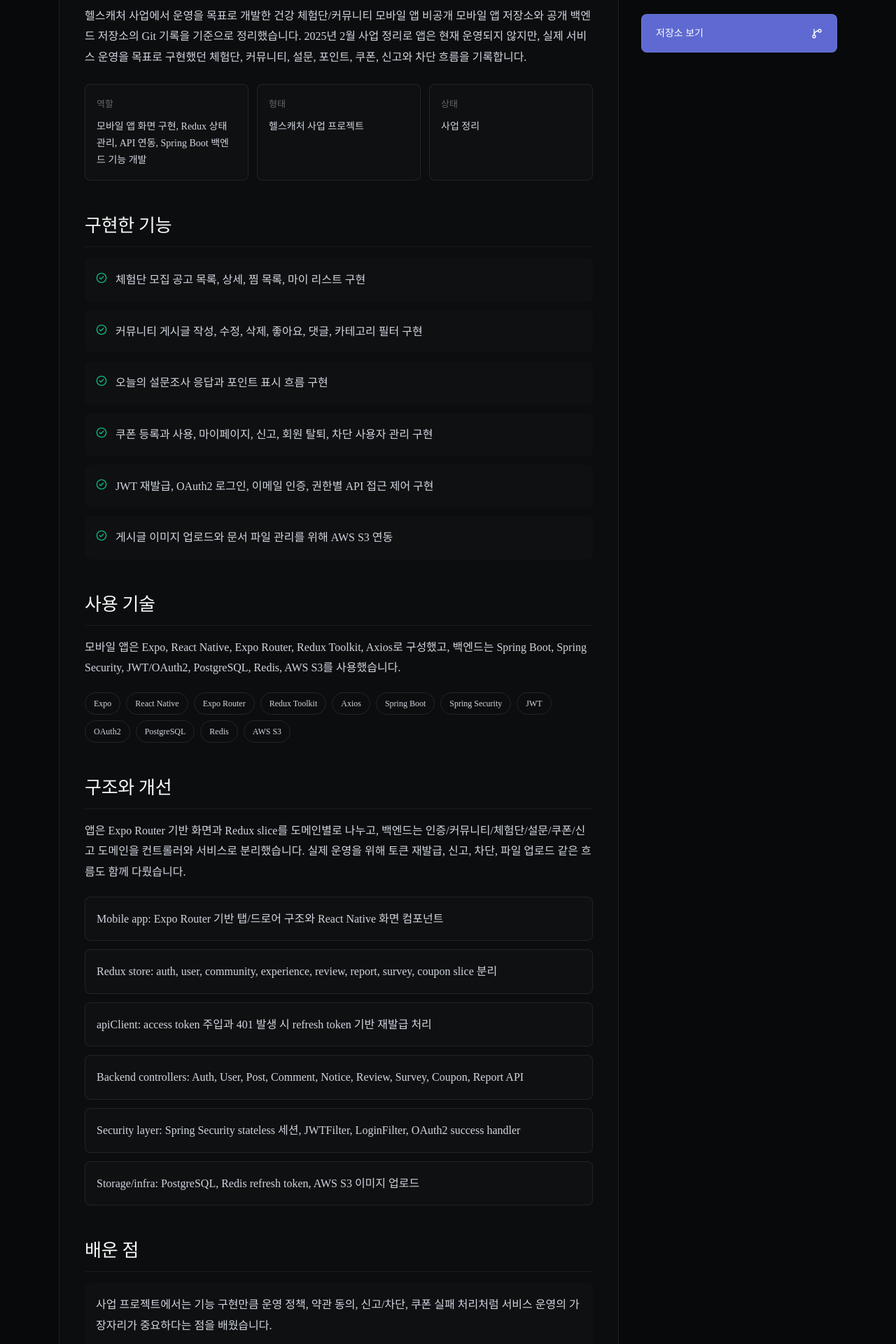
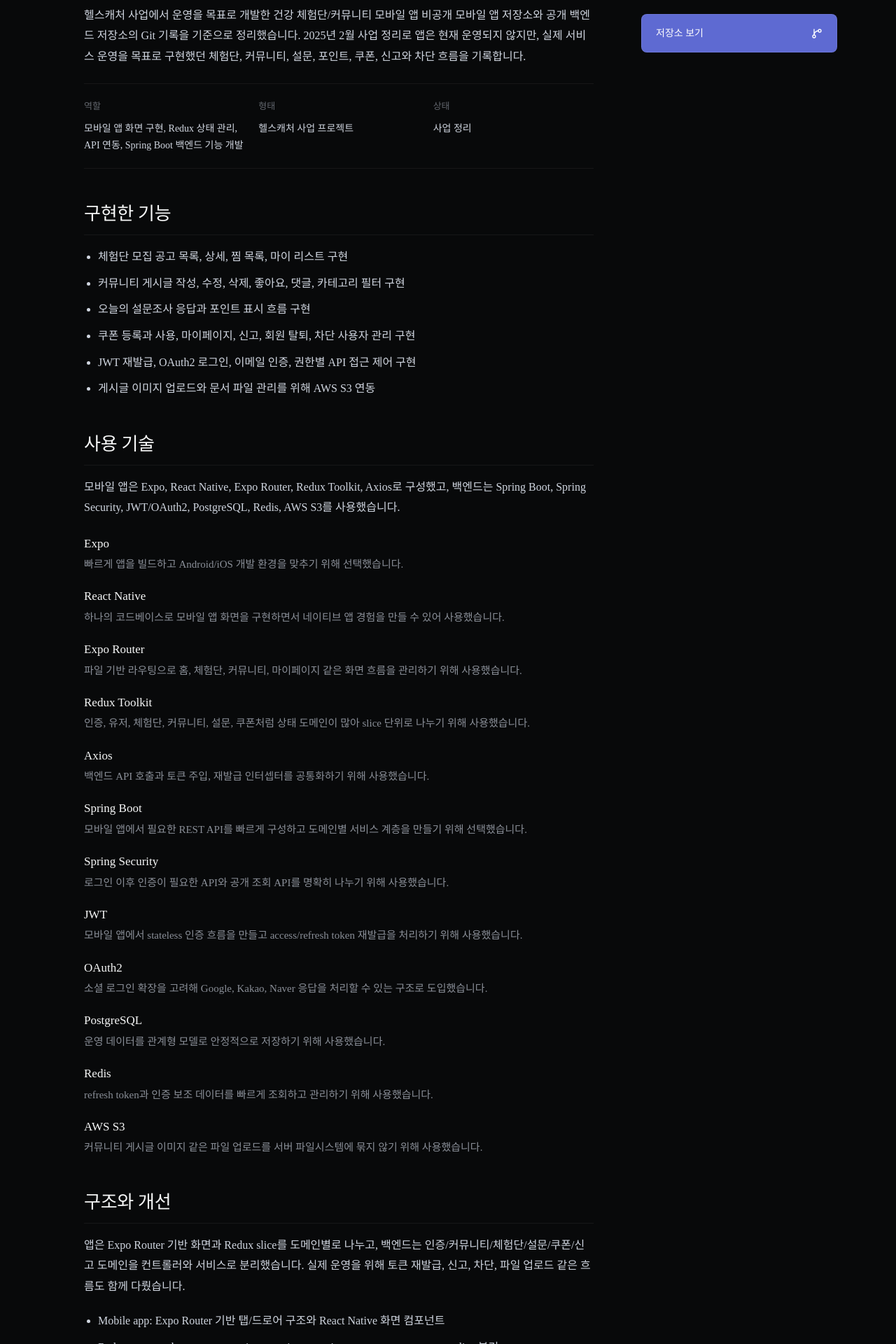
Before and after one commit to ByuN0-0/portfolio, a Next.js app: page /projects/healthhola in a window 1280 px wide. Shown: the part 520-2440 px from the top of the page at 70% size. Built offline with nearby package versions, Linux system fonts and the light colour scheme.

Commit message:
style: simplify project detail pages

```diff
--- a/src/app/page.tsx
+++ b/src/app/page.tsx
@@ -162,6 +162,7 @@ export default function Home() {
                       alt={`${project.title} preview`}
                       width={720}
                       height={1280}
+                      priority={index === 0}
                       className={
                         project.slug === "healthcatcher-web"
                           ? "h-auto w-full object-contain opacity-90"
--- a/src/app/projects/[slug]/page.tsx
+++ b/src/app/projects/[slug]/page.tsx
@@ -5,7 +5,6 @@ import {
   ArrowLeft,
   BookOpen,
   CalendarDays,
-  CheckCircle2,
   ExternalLink,
   GitBranch,
   Layers3,
@@ -56,6 +55,7 @@ export default async function ProjectPage({ params }: ProjectPageProps) {
   const isHealthCatcherWeb = project.slug === "healthcatcher-web";
   const isHealthHola = project.slug === "healthhola";
   const statusLabel = project.status === "archived" ? "사업 정리" : "완료";
+  const stackReasons = getStackReasons(project.slug);
   const postTitle = (() => {
     if (isWeatherProject) return `${project.title}: 첫 Android 프로젝트를 다시 읽기`;
     if (isCrmProject) return `${project.title}: 동적 거래 속성을 가진 CRM 플랫폼 만들기`;
@@ -133,7 +133,7 @@ export default async function ProjectPage({ params }: ProjectPageProps) {
       </header>
 
       <div className="mx-auto grid max-w-6xl gap-8 px-5 py-8 lg:grid-cols-[minmax(0,1fr)_280px]">
-        <article className="min-w-0 rounded-[8px] border border-white/[0.08] bg-white/[0.02]">
+        <article className="min-w-0">
           <div className="border-b border-white/[0.06] px-6 py-8 sm:px-9 sm:py-10">
             <div className="mb-5 flex flex-wrap gap-3 text-[13px] text-[#8a8f98]">
               <span className="inline-flex items-center gap-2">
@@ -160,23 +160,20 @@ export default async function ProjectPage({ params }: ProjectPageProps) {
           <div className="space-y-12 px-6 py-8 sm:px-9 sm:py-10">
             <PostSection id="overview" title="프로젝트 소개">
               <p>{overviewText}</p>
-              <div className="mt-6 grid gap-3 sm:grid-cols-3">
+              <dl className="mt-6 grid gap-5 border-y border-white/[0.06] py-5 sm:grid-cols-3">
                 {[
                   ["역할", project.role],
                   ["형태", project.team],
                   ["상태", statusLabel],
                 ].map(([label, value]) => (
-                  <div
-                    key={label}
-                    className="rounded-[8px] border border-white/[0.08] bg-[#0f1011] p-4"
-                  >
-                    <p className="text-[13px] text-[#62666d]">{label}</p>
-                    <p className="mt-2 text-[14px] leading-6 text-[#d0d6e0]">
+                  <div key={label}>
+                    <dt className="text-[13px] text-[#62666d]">{label}</dt>
+                    <dd className="mt-2 text-[14px] leading-6 text-[#d0d6e0]">
                       {value}
-                    </p>
+                    </dd>
                   </div>
                 ))}
-              </div>
+              </dl>
             </PostSection>
 
             {isWeatherProject || isCrmProject ? (
@@ -236,49 +233,44 @@ export default async function ProjectPage({ params }: ProjectPageProps) {
             ) : null}
 
             <PostSection id="features" title="구현한 기능">
-              <div className="grid gap-3">
+              <ul className="list-disc space-y-2 pl-5">
                 {project.features.map((feature) => (
-                  <div key={feature} className="flex gap-3 rounded-[8px] bg-[#0f1011] p-4">
-                    <CheckCircle2 className="mt-1 size-4 shrink-0 text-[#10b981]" />
-                    <p>{feature}</p>
-                  </div>
+                  <li key={feature}>{feature}</li>
                 ))}
-              </div>
+              </ul>
             </PostSection>
 
             <PostSection id="stack" title="사용 기술">
               <p>{stackText}</p>
-              <div className="mt-5 flex flex-wrap gap-2">
+              <div className="mt-6 space-y-5">
                 {project.stacks.map((stack) => (
-                  <span
-                    key={stack}
-                    className="rounded-full border border-[#23252a] px-3 py-1 text-[12px] font-medium text-[#d0d6e0]"
-                  >
-                    {stack}
-                  </span>
+                  <div key={stack}>
+                    <h3 className="text-[17px] font-medium leading-[1.5] text-[#f7f8f8]">
+                      {stack}
+                    </h3>
+                    <p className="mt-1 text-[15px] leading-[1.75] text-[#8a8f98]">
+                      {stackReasons[stack] ?? "프로젝트 요구사항과 기존 구조에 맞춰 사용했습니다."}
+                    </p>
+                  </div>
                 ))}
               </div>
             </PostSection>
 
             <PostSection id="structure" title="구조와 개선">
               <p>{structureText}</p>
-              <div className="mt-5 space-y-3">
+              <ul className="mt-5 list-disc space-y-2 pl-5">
                 {project.architecture.map((item) => (
-                  <p key={item} className="rounded-[8px] border border-white/[0.08] bg-[#0f1011] p-4">
-                    {item}
-                  </p>
+                  <li key={item}>{item}</li>
                 ))}
-              </div>
+              </ul>
             </PostSection>
 
             <PostSection id="retrospective" title="배운 점">
-              <div className="grid gap-3">
+              <ul className="list-disc space-y-2 pl-5">
                 {project.learnings.map((learning) => (
-                  <p key={learning} className="rounded-[8px] bg-[#0f1011] p-4">
-                    {learning}
-                  </p>
+                  <li key={learning}>{learning}</li>
                 ))}
-              </div>
+              </ul>
             </PostSection>
           </div>
         </article>
@@ -357,3 +349,56 @@ function PostSection({
     </section>
   );
 }
+
+function getStackReasons(slug: string): Record<string, string> {
+  const reasons: Record<string, Record<string, string>> = {
+    healthhola: {
+      Expo: "빠르게 앱을 빌드하고 Android/iOS 개발 환경을 맞추기 위해 선택했습니다.",
+      "React Native": "하나의 코드베이스로 모바일 앱 화면을 구현하면서 네이티브 앱 경험을 만들 수 있어 사용했습니다.",
+      "Expo Router": "파일 기반 라우팅으로 홈, 체험단, 커뮤니티, 마이페이지 같은 화면 흐름을 관리하기 위해 사용했습니다.",
+      "Redux Toolkit": "인증, 유저, 체험단, 커뮤니티, 설문, 쿠폰처럼 상태 도메인이 많아 slice 단위로 나누기 위해 사용했습니다.",
+      Axios: "백엔드 API 호출과 토큰 주입, 재발급 인터셉터를 공통화하기 위해 사용했습니다.",
+      "Spring Boot": "모바일 앱에서 필요한 REST API를 빠르게 구성하고 도메인별 서비스 계층을 만들기 위해 선택했습니다.",
+      "Spring Security": "로그인 이후 인증이 필요한 API와 공개 조회 API를 명확히 나누기 위해 사용했습니다.",
+      JWT: "모바일 앱에서 stateless 인증 흐름을 만들고 access/refresh token 재발급을 처리하기 위해 사용했습니다.",
+      OAuth2: "소셜 로그인 확장을 고려해 Google, Kakao, Naver 응답을 처리할 수 있는 구조로 도입했습니다.",
+      PostgreSQL: "운영 데이터를 관계형 모델로 안정적으로 저장하기 위해 사용했습니다.",
+      Redis: "refresh token과 인증 보조 데이터를 빠르게 조회하고 관리하기 위해 사용했습니다.",
+      "AWS S3": "커뮤니티 게시글 이미지 같은 파일 업로드를 서버 파일시스템에 묶지 않기 위해 사용했습니다.",
+    },
+    "healthcatcher-web": {
+      "Vue 3": "작은 팀에서 브랜드 홈페이지를 빠르게 구성하고 섹션 컴포넌트를 단순하게 관리하기 위해 선택했습니다.",
+      Vite: "정적 홈페이지 개발 서버와 빌드 속도가 빨라 랜딩 페이지 작업에 적합했습니다.",
+      "Vue Router": "소개, 사업, 커뮤니티, 문의, 정책 페이지를 명확한 라우트로 나누기 위해 사용했습니다.",
+      Pinia: "Vue 생태계의 가벼운 상태 관리 도구로, 공지 모달이나 전역 상태 확장 가능성을 남기기 위해 포함했습니다.",
+      "Tailwind CSS": "반응형 패딩, 타이포그래피, 섹션 레이아웃을 빠르게 조정하기 위해 사용했습니다.",
+      PostCSS: "Tailwind 빌드 파이프라인을 구성하기 위한 기본 CSS 처리 도구로 사용했습니다.",
+      Vercel: "정적 사이트를 빠르게 배포하고 외부에 공유하기 위해 선택했습니다.",
+    },
+    "weather-app-android": {
+      Android: "첫 모바일 프로젝트로 실제 Android Activity, 권한, 리소스 구조를 경험하기 위해 사용했습니다.",
+      Java: "당시 Android 수업/프로젝트 환경에 맞춰 기본 언어로 사용했습니다.",
+      Retrofit2: "OpenWeatherMap의 여러 REST API를 인터페이스 단위로 분리해 호출하기 위해 선택했습니다.",
+      Gson: "날씨, 예보, 대기질 응답 JSON을 Java 모델로 매핑하기 위해 사용했습니다.",
+      "OpenWeatherMap API": "현재 날씨, 예보, 대기질 데이터를 한 서비스에서 받아올 수 있어 선택했습니다.",
+      Glide: "날씨 아이콘과 이미지 리소스를 화면에 안정적으로 표시하기 위해 사용했습니다.",
+      WeatherView: "비, 눈 같은 날씨 효과를 Android 화면에서 시각적으로 표현하기 위해 사용했습니다.",
+      "Material Components": "탭과 버튼 등 기본 UI 요소를 Android 스타일에 맞춰 구성하기 위해 사용했습니다.",
+    },
+    "crm-platform": {
+      "Spring Boot": "인증, 워크스페이스, 회사, 거래 API를 계층적으로 구성하기 위해 선택했습니다.",
+      "Next.js": "CRM 프론트엔드를 라우팅과 컴포넌트 단위로 구성하고 백엔드 API와 연결하기 위해 사용했습니다.",
+      React: "거래 그리드와 속성 편집 UI처럼 상태 변화가 많은 화면을 컴포넌트로 관리하기 위해 사용했습니다.",
+      MySQL: "워크스페이스, 회사, 거래, 동적 속성 데이터를 관계형 구조로 저장하기 위해 사용했습니다.",
+      "Spring Security": "로그인 이후 워크스페이스별 접근 권한을 검증하기 위해 사용했습니다.",
+      JWT: "프론트엔드와 백엔드가 분리된 환경에서 인증 상태를 전달하기 위해 사용했습니다.",
+      JPA: "도메인 엔티티와 Repository 기반 데이터 접근을 빠르게 구성하기 위해 사용했습니다.",
+      "AG Grid": "거래 목록을 스프레드시트처럼 편집하고 동적 컬럼을 표현하기 위해 선택했습니다.",
+      "Ant Design": "CRM 화면의 사이드바, 폼, 버튼 등 관리 도구 UI를 빠르게 구성하기 위해 사용했습니다.",
+      Docker: "로컬과 배포 환경 차이를 줄이고 서버 실행 환경을 묶기 위해 실험했습니다.",
+      "GitHub Actions": "빌드와 배포 과정을 자동화하며 운영 환경 연결 문제를 다루기 위해 사용했습니다.",
+    },
+  };
+
+  return reasons[slug] ?? {};
+}
```
